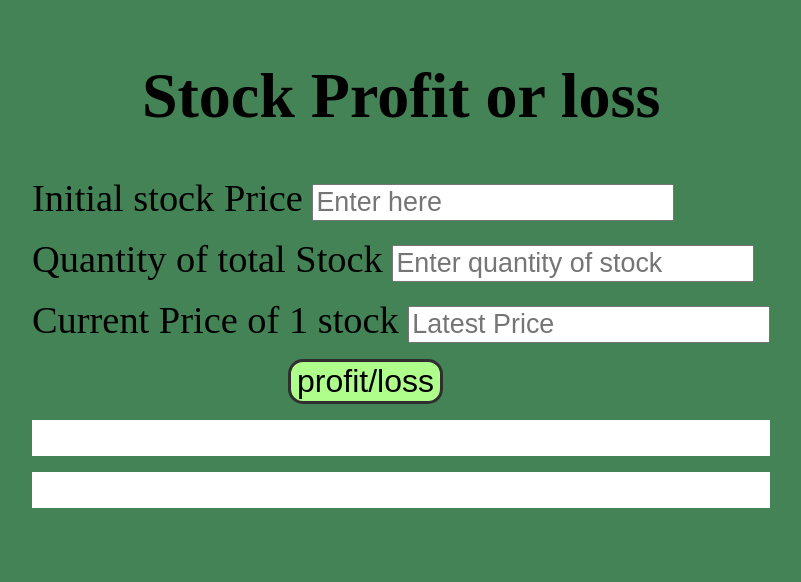
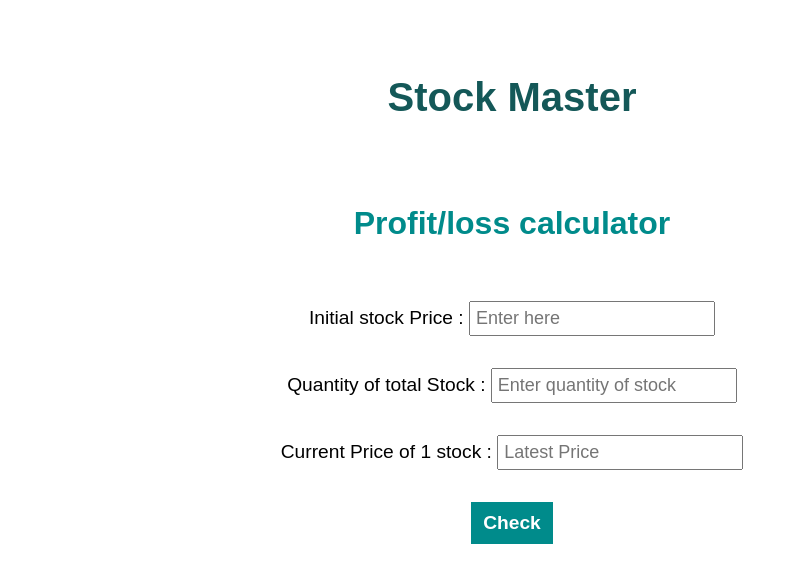
Before and after one commit to Mdnd143/stock-handler, a plain HTML site: page index.html in a window 1280 px wide. Shown: the whole page, without its empty margins (128-929 px from the left). Drawn offline with Linux system fonts and the light colour scheme.

Commit message:
style
minor style changes made

```diff
--- a/index.html
+++ b/index.html
@@ -7,23 +7,25 @@
     <link href="style.css" rel="stylesheet" type="text/css" />
   </head>
   <body>
-    <div class="main-container"><h1>Stock Profit or loss</h1>
+    <div class="main-container">
+      <h1>Stock Master</h1>
+      <h2>Profit/loss calculator</h2>
    <label for="initial-price">
-       Initial stock Price
-       <input type="text" id="initial-price" placeholder="Enter here">
+       Initial stock Price :
+       <input type="text" id="initial-price" placeholder="Enter here" required>
    </label>
 
    <label for="stocks-quantity">
-     Quantity of total Stock
-   <input type="text" id="stocks-quantity" placeholder="Enter quantity of stock">
+     Quantity of total Stock :
+   <input type="text" id="stocks-quantity" placeholder="Enter quantity of stock" required>
    </label>
    <label for="latest-price">
-     Current Price of 1 stock
-   <input type="text" id="latest-price" placeholder="Latest Price ">
+     Current Price of 1 stock :
+   <input type="text" id="latest-price" placeholder="Latest Price" required>
    </label>
-   <button id="button-operate">profit/loss</button>
-  <div id="output-box"></div>
-  <div id="output"></div></div>
+   <button id="button-operate" class="profit-loss-btn">Check</button>
+  <div id="output-box" class="output-warn-text"></div>
+  <div id="output" class="output-text"></div></div>
 
 
 
--- a/style.css
+++ b/style.css
@@ -1,34 +1,36 @@
-label{
-  display: block;
-  font-size: 240%;
-  padding-bottom: 1rem;
-}
-body{
-  background-color:rgb(67, 131, 86)
+*{
+  font-family: Arial, Helvetica, sans-serif;
 }
 .main-container{
-  position: absolute;
-  left: 10rem;
-  top: 1rem;
+  width: 70%;
+  margin: 3rem auto;
+  display: flex;
+  flex-direction: column;
+  align-items: center;
+  text-align: center;
+  gap: 2rem;
 }
-input {
-  font-size: 70%;
-}
-button{
-  font-size: 200%;
-  margin-left: 16rem;
-  margin-top: 0rem;border-radius: 15px;
-  background-color: rgb(175, 253, 139);
-  border: 3px solid rgb(48, 46, 46);
+.profit-loss-btn{
+  font-size: larger;
+  font-weight: bold;
+  padding: 10px 12px;
+  border: none;
+  background-color: darkcyan;
+  color: white;
+  cursor: pointer;
 }
 h1{
-  font-size: 400%;
-  text-align: center;
+  font-size: 250%;
+  color: rgb(20, 88, 88);
 }
-#output, #output-box{
-  font-size: 200%;
-  border: 2px solid white;
-  margin-top: 1rem;
-  background-color: white;
-  height: 32px;
+h2{
+  color: darkcyan;
+  font-size: xx-large;
 }
+label,.output-text,.output-warn-text{
+  font-size: larger;
+}
+input{
+  padding: 5px;
+  font-size: large;
+}
```
